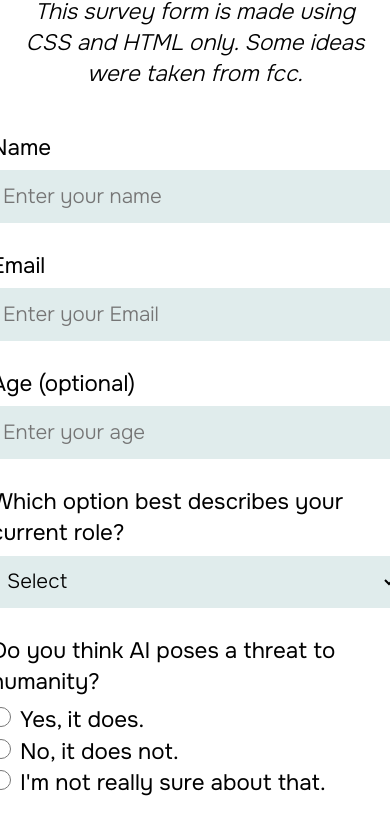
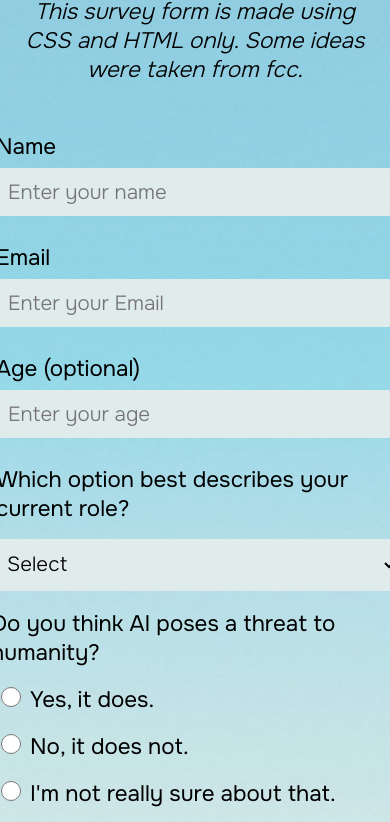
Before and after one commit to bilalae/form_project, a plain HTML site: page index.html in a window 390 px wide. Shown: the part 84-906 px from the top of the page. Drawn offline with Linux system fonts and the light colour scheme; files that its build step writes are made by us from their sources.

Commit message:
added more responsivness

```diff
--- a/index.html
+++ b/index.html
@@ -5,11 +5,11 @@
     <meta charset="UTF-8">
     <meta name="viewport" content="width=device-width, initial-scale=1.0">
     <title>A Simple Survey Form</title>
-    <link rel="stylesheet" href="../css/style.css">
+    <link rel="stylesheet" href="styles/style.css">
     <link rel="preconnect" href="https://fonts.googleapis.com">
     <link rel="preconnect" href="https://fonts.gstatic.com" crossorigin>
     <link href="https://fonts.googleapis.com/css2?family=Onest:wght@300;400&display=swap" rel="stylesheet">
-    <link rel="stylesheet" media="only screen" href="/css/responsiveness.css">
+    <link rel="stylesheet" media="only screen" href="styles/responsiveness.css">
 
 
 </head>
--- a/styles/responsiveness.css
+++ b/styles/responsiveness.css
@@ -22,6 +22,12 @@
 @media only screen and (max-width:446px){
     form{
         width:auto;
+        height: auto;
+
+    }
+
+    form * {
+        margin:9px 5px;
     }
     .tick{
 
--- a/styles/style.css
+++ b/styles/style.css
@@ -4,11 +4,7 @@
     box-sizing: border-box;
 }
 body{
-    /* background-color: rgb(255, 255, 255); */
-
-    background: url("/images/background.jpg") no-repeat;
-    height: 100vh;
-    line-height: 1.4;
+    background-color: rgb(255, 255, 255);
 
 
 }
@@ -24,7 +20,11 @@ body{
 
 .top::before{
         content: "";
-        background-color: rgb(255, 255, 255);
+        background-image: url("/styles/images/background.jpg");
+
+        background-position: center;
+        background-repeat: repeat;
+        background-size: cover;
 
         opacity: 0.5;
         position: absolute;
@@ -32,7 +32,7 @@ body{
         left: 0;
         bottom: 0;
         right: 0;
-        height: 235vh;
+        height: 300vh;
         z-index: -1;
 
 }
```
